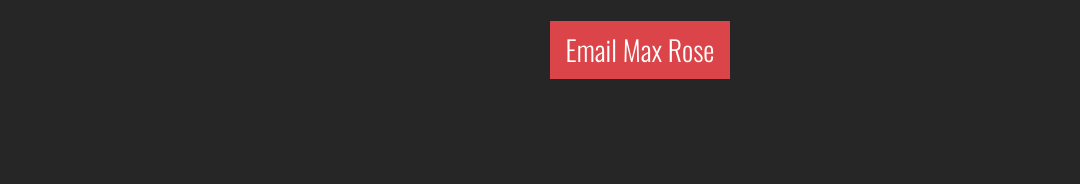
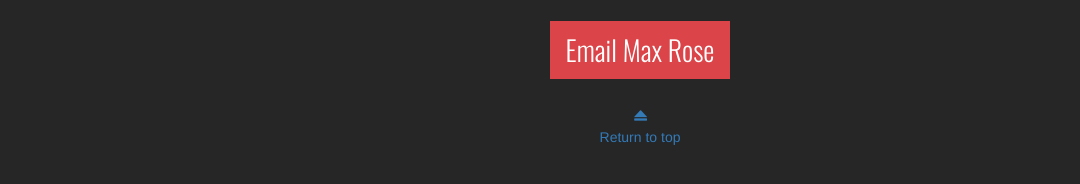
Before and after one commit to Nomad-Pals/maxrose, a Jekyll site: the page built from index.html, in a window 1280 px wide and 1400 px high, scrolled down 30386 px. Shown: the part 1197-1381 px from the top of the window, without its empty margins (0-1080 px from the left). Built offline with Jekyll 4.4.1, drawn with Linux system fonts in a browser that asks for light colours; nearby versions of some CDN libraries; before the commit the page ends 31690 px from its top, so only the background shows below that.

Commit message:
fixed bg image and added return to top button

```diff
--- a/_includes/footer.html
+++ b/_includes/footer.html
@@ -1,8 +1,12 @@
-<footer class="site-footer">
+<footer class="site-footer container-fluid">
 
-  <div class="wrapper">
+  <div class="row">
 
-
+    <a href="#top">
+      <span class="glyphicon glyphicon-eject"></span>
+      <br>
+      Return to top
+    </a>
 
   </div>
 
--- a/_includes/head.html
+++ b/_includes/head.html
@@ -9,4 +9,9 @@
   <link rel="stylesheet" href="https://maxcdn.bootstrapcdn.com/bootstrap/3.3.2/css/bootstrap.min.css">
   <link rel="stylesheet" href="css/main.css">
   <!-- <link rel="alternate" type="application/rss+xml" title="{{ site.title }}" href="{{ "/feed.xml" | prepend: site.baseurl | prepend: site.url }}" /> -->
+  <style>
+    body {
+      background-image: url(maxrose_background.jpg);
+    }
+  </style>
 </head>
--- a/_includes/header.html
+++ b/_includes/header.html
@@ -1,4 +1,4 @@
-<header class="site-header container-fluid">
+<header id="top" class="site-header container-fluid">
   <div class="title">
     <img src="maxrose_logo.png" alt="">
   </div>
--- a/_sass/_base.scss
+++ b/_sass/_base.scss
@@ -1,6 +1,6 @@
 @import url(http://fonts.googleapis.com/css?family=Oswald:300);
 
-body {background: $background-color url(maxrose_background.jpg) no-repeat center top; background-size:100% auto; padding-bottom:2em}
+body {background: $background-color no-repeat center top; background-size:100% auto; padding-bottom:2em}
 
 .nav, h1, h2, h3, p {
     font-family: Oswald;
@@ -42,6 +42,14 @@
   }
 }
 
+.site-footer {
+  text-align:center;
+  margin:2em 0;
+  a:hover {
+    text-decoration: none;
+  }
+}
+
 @media only screen and (max-width: 480px) {
     .nav a, h2 {font-size: 12px;}
     h1 {text-align: center;}
```
